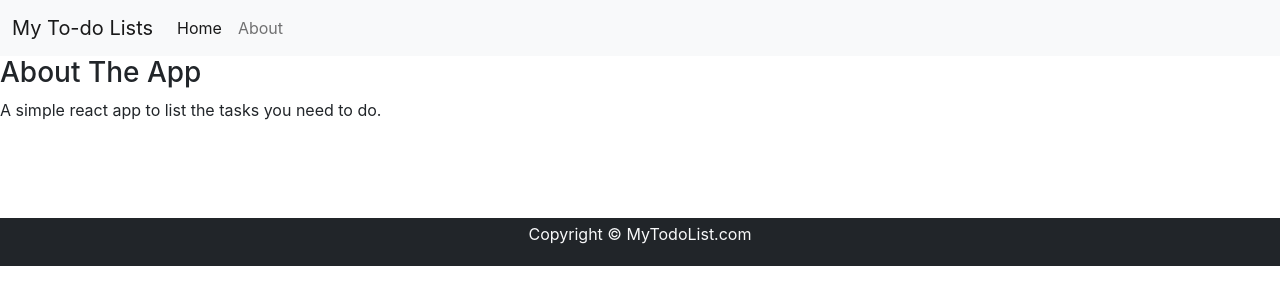
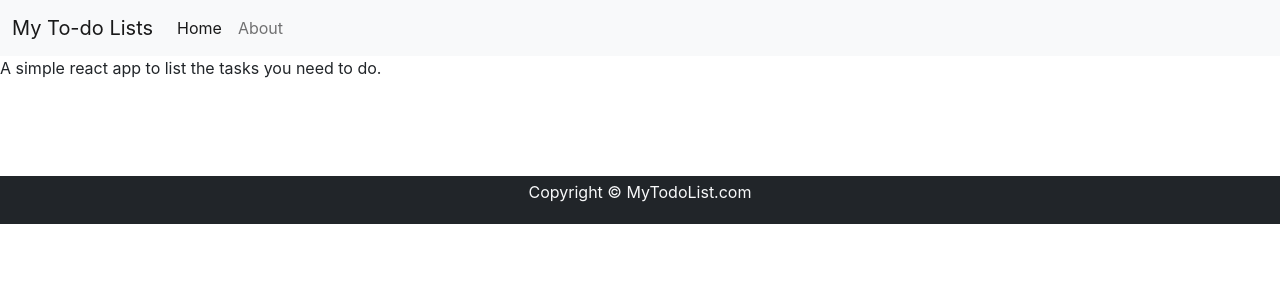
Before and after one commit to aarushimaurya/To-do-List, a React (Create React App) app: page /about in a window 1280 px wide. Shown: the top 304 px of the page. Built offline with nearby package versions, Linux system fonts and the light colour scheme.

Commit message:
Update About.js

```diff
--- a/src/MyComponents/About.js
+++ b/src/MyComponents/About.js
@@ -3,8 +3,8 @@ import React from 'react'
 export const About = () => {
     return (
         <div>
-            <h3>About The App</h3>
-            <p>A simple react app to list the tasks you need to do.</p>
+
+            <p>  A simple react app to list the tasks you need to do.</p>
         </div>
     )
 }
```
